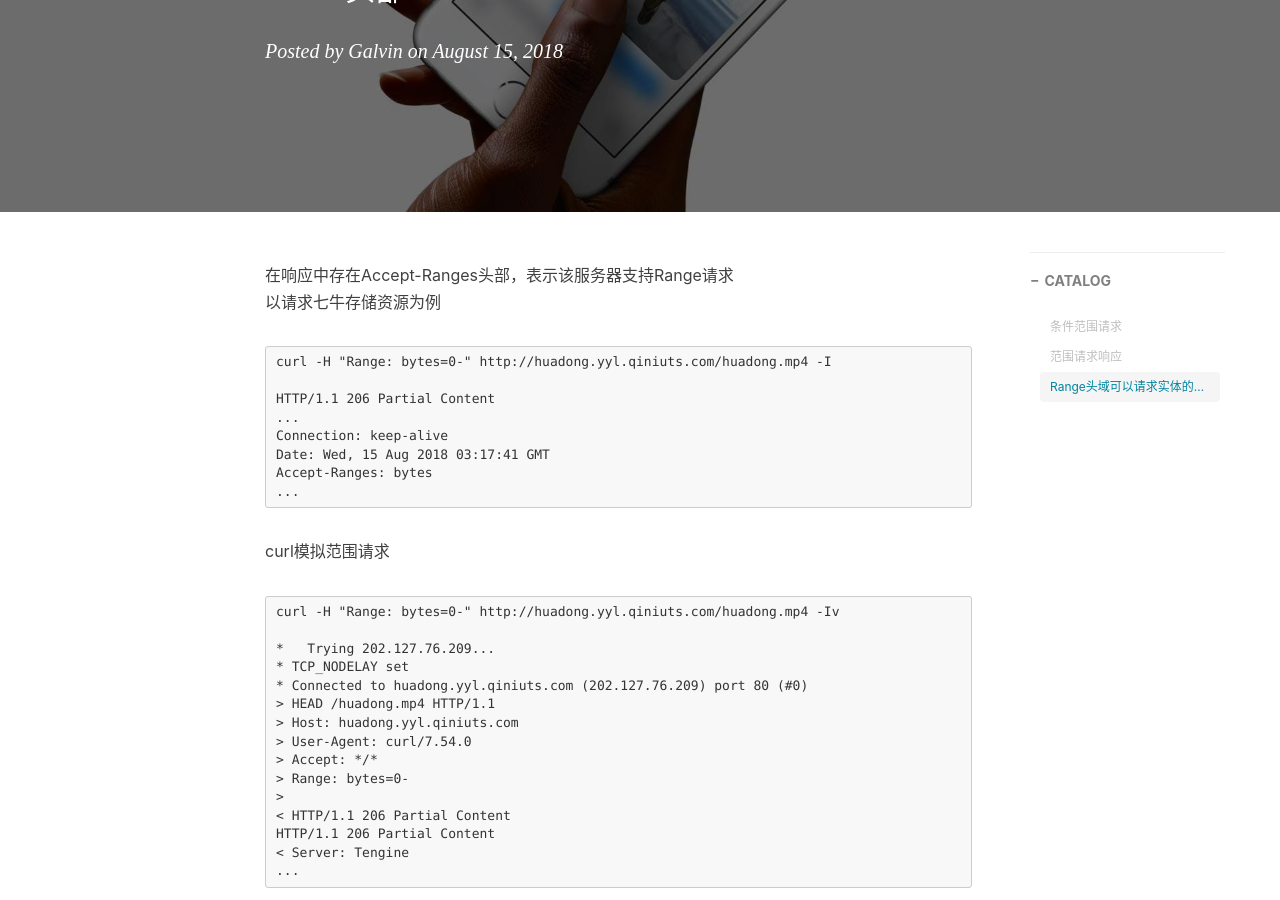
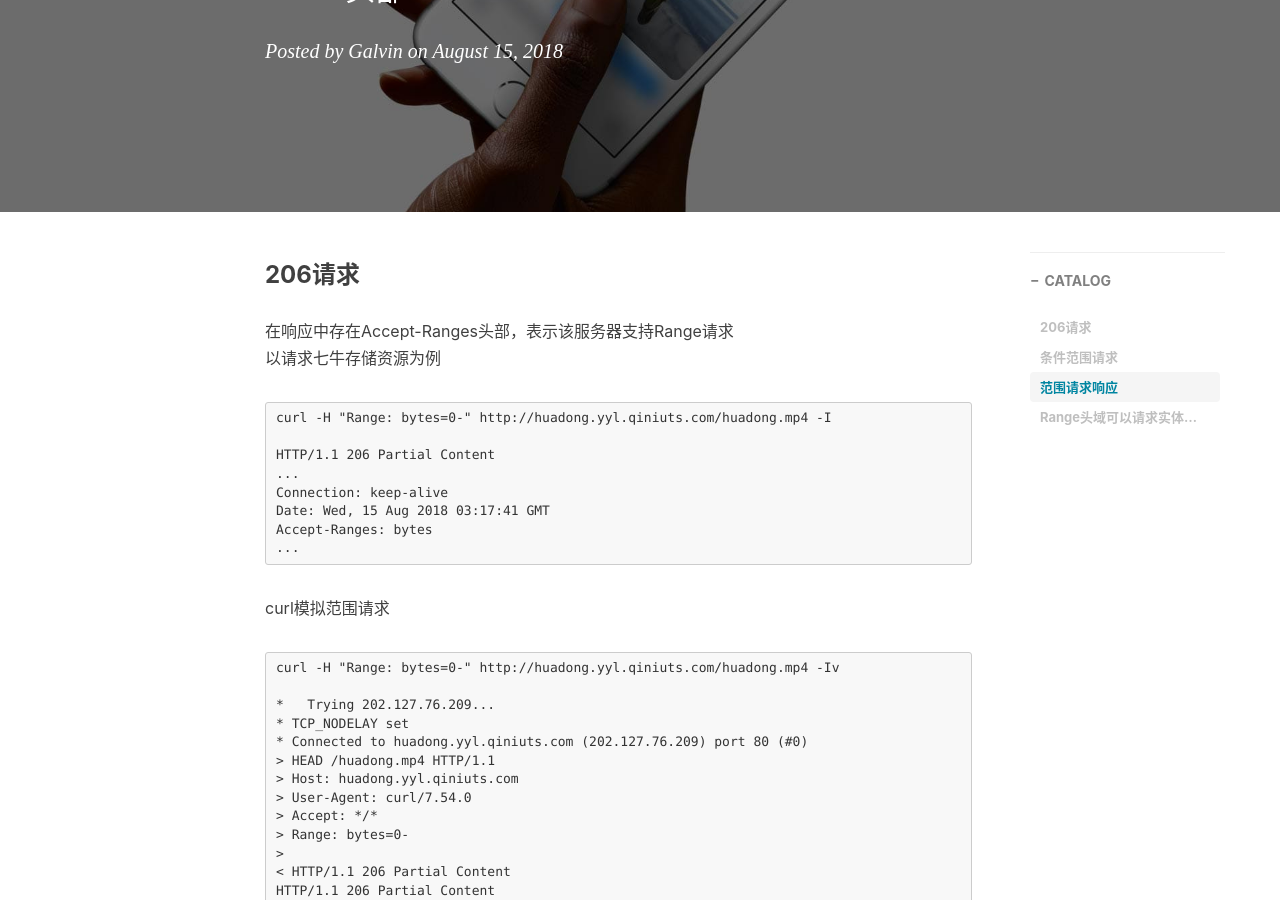
Before and after one commit to Galvin-wjw/Galvin-wjw.github.io, a Jekyll site: the page built from _posts/2018-08-15-HTTP带Range的请求.md, in a window 1280 px wide and 900 px high, scrolled down 311 px. Built offline with Jekyll 4.4.1, drawn with Linux system fonts in a browser that asks for light colours; nearby versions of some CDN libraries; comment, search, counter and statistics services are not loaded.

Commit message:
Update 2018-08-15-HTTP带Range的请求.md

````diff
--- a/_posts/2018-08-15-HTTP带Range的请求.md
+++ b/_posts/2018-08-15-HTTP带Range的请求.md
@@ -10,6 +10,7 @@
     - HTTP
 ---
 
+### 206请求
 在响应中存在Accept-Ranges头部，表示该服务器支持Range请求 <br>
 以请求七牛存储资源为例
 ```
@@ -42,7 +43,7 @@
 < Server: Tengine
 ...
 ```
-#####  条件范围请求
+### 条件范围请求
 当（中断之后）重新开始请求更多资源片段的时候，必须确保自从上一个片段被接收之后该资源没有进行过修改。
 
 The If-Range 请求首部可以用来生成条件式范围请求：假如条件满足的话，条件请求就会生效，服务器会返回状态码为 206 Partial 的响应，以及相应的消息主体。假如条件未能得到满足，那么就会返回状态码为 200 OK 的响应，同时返回整个资源。该首部可以与  Last-Modified 验证器或者  ETag 一起使用，但是二者不能同时使用。
@@ -51,14 +52,14 @@
 If-Range: Wed, 21 Oct 2015 07:28:00 GMT
 ```
 
-##### 范围请求响应
+### 范围请求响应
 与范围请求相关的有三种状态：
 
 - 在请求成功的情况下，服务器会返回  206 Partial Content 状态码。
 - 在请求的范围越界的情况下（范围值超过了资源的大小），服务器会返回 416 Requested Range Not Satisfiable （请求的范围无法满足） 状态码。
 - 在不支持范围请求的情况下，服务器会返回 200 OK 状态码。
 
-##### Range头域可以请求实体的一个或者多个子范围
+### Range头域可以请求实体的一个或者多个子范围
 表示头500个字节：bytes=0-499
 表示第二个500字节：bytes=500-999
 表示最后500个字节：bytes=-500
````
